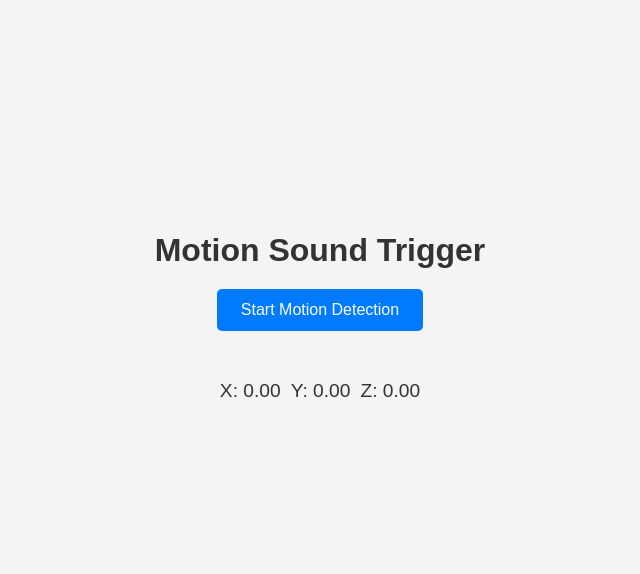
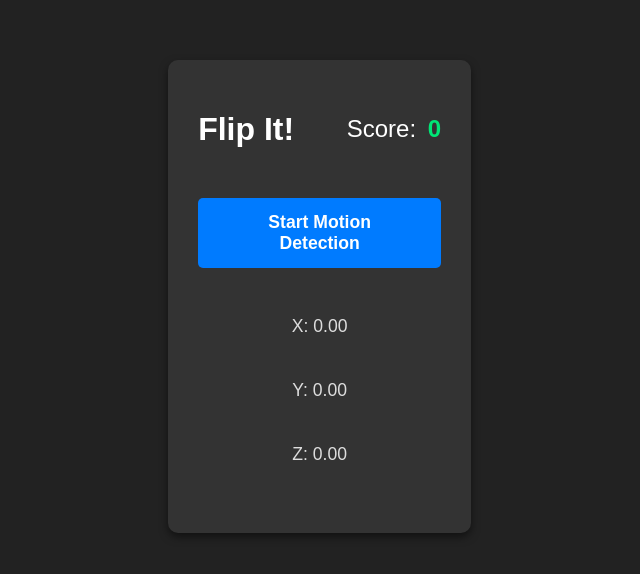
Before and after one commit to IsherfG/phone-tricks, a React (Vite) app: page / in a window 1280 px wide. Shown: the part 104-678 px from the top of the page, without its empty margins (320-960 px from the left). Built offline with nearby package versions, Linux system fonts and the light colour scheme; no server answers.

Commit message:
Updated UI

```diff
--- a/src/App.css
+++ b/src/App.css
@@ -1,53 +1,91 @@
 body {
   margin: 0;
-  font-family: sans-serif;
-  background-color: #f4f4f4;
-  color: #333;
+  font-family: 'Arial', sans-serif;
+  background-color: #222; /* Dark background */
+  color: #fff; /* Light text */
+  display: flex;
+  justify-content: center;
+  align-items: center;
+  min-height: 100vh;
 }
 
 .app-container {
-    display: flex;
-    flex-direction: column;
-    justify-content: center;
-    align-items: center;
-    height: 100vh;
+  background-color: #333; /* Darker container background */
+  border-radius: 10px;
+  padding: 30px;
   text-align: center;
-    padding: 20px;
+  box-shadow: 0 4px 8px rgba(0, 0, 0, 0.5);
+  width: 80%; /* Adjust as needed */
+  max-width: 600px;
 }
 
 
 h1 {
 margin-bottom: 20px;
+color: #fff;
 }
 
+.header {
+display: flex;
+justify-content: space-between;
+align-items: center;
+  margin-bottom: 20px;
+}
+.score-container {
+font-size: 1.5rem;
+color: #fff;
+}
+
+.score {
+  font-weight: bold;
+  color: #00e676;
+  margin-left: 5px;
+}
 .action-button {
-  padding: 12px 24px;
-  background-color: #007bff;
-  color: white;
+padding: 14px 28px;
 border: none;
 border-radius: 5px;
 cursor: pointer;
-  font-size: 1rem;
+font-size: 1.1rem;
 transition: background-color 0.3s ease;
-  margin-bottom: 10px;
+margin-bottom: 15px;
+  font-weight: bold;
+  margin: 10px 0;
 }
 
-.action-button:hover {
+.start-button {
+  background-color: #007bff; /* Blue */
+  color: white;
+}
+
+.start-button:hover {
 background-color: #0056b3;
 }
 
-.permission-denied {
-    color: red;
+.stop-button {
+  background-color: #dc3545; /* Red */
+  color: white;
 }
 
-.permission-prompt {
-  color: orange;
+.stop-button:hover {
+background-color: #b02a37;
 }
 
 .motion-data {
   margin-top: 20px;
-  font-size: 1.2rem;
+  font-size: 1.1rem;
   display: flex;
-  gap: 10px;
+  flex-direction: column;
+  gap: 8px;
   justify-content: center;
 }
+
+.motion-data p {
+  color: #ddd;
+}
+
+.last-flip {
+  margin-top: 20px;
+  font-size: 1.1rem;
+  color: #999;
+}
--- a/src/App.jsx
+++ b/src/App.jsx
@@ -19,12 +19,14 @@ function App() {
     const [browser, setBrowser] = useState('');
     const [permissionGranted, setPermissionGranted] = useState(false);
     const [isDeviceMotionSupported, setIsDeviceMotionSupported] = useState(false);
+    const [score, setScore] = useState(0);
+    const [lastFlipMagnitude, setLastFlipMagnitude] = useState(0); // store the magnitude of last flip
 
     useEffect(() => {
         // Check if DeviceMotionEvent is supported
-        if (typeof DeviceMotionEvent !== 'undefined' && typeof DeviceMotionEvent.requestPermission === 'function') {
-            setIsDeviceMotionSupported(true);
-        }
+        setIsDeviceMotionSupported(
+            typeof DeviceMotionEvent !== 'undefined' && typeof DeviceMotionEvent.requestPermission === 'function'
+        );
 
         // Get the browser info
         const userAgent = navigator.userAgent;
@@ -56,6 +58,7 @@ function App() {
         if (browser === 'chrome' && isDeviceMotionSupported) {
             try {
                 const permissionStatus = await DeviceMotionEvent.requestPermission();
+                console.log("Permission Status:", permissionStatus);
                 if (permissionStatus === 'granted') {
                     setPermissionGranted(true);
                     setIsMotionActive(true);
@@ -64,6 +67,7 @@ function App() {
                 }
             } catch (error) {
                 console.error('Error requesting motion permission:', error);
+                alert('Error requesting motion permission. See console for details.');
             }
         } else if (browser === 'firefox') {
             setIsMotionActive(true);
@@ -75,7 +79,10 @@ function App() {
     const handleStop = () => {
         if (isPlaying) stop();
         setIsMotionActive(false);
+        setScore(0); // Reset score when stopping
+        setLastFlipMagnitude(0); // Reset lastFlipMagnitude
     };
+
 
     const handleDeviceMotion = (event) => {
         // get the acceleration data using fallback
@@ -94,8 +101,12 @@ function App() {
             return;
         }
 
-        // Log the raw data
-        console.log('Raw acceleration data: ', { x, y, z }, event);
+
+        if (browser === 'chrome') {
+            console.log("Chrome Motion Event:", event);
+            console.log("Chrome Acceleration:", event.acceleration);
+            console.log("Chrome Acceleration Including Gravity:", event.accelerationIncludingGravity);
+        }
 
         // If firefox we need to handle data differently
         if (browser === 'firefox' && event.accelerationIncludingGravity) {
@@ -120,14 +131,31 @@ function App() {
         const thresholdY = 10;
         const thresholdZ = 10;
 
+
+        const deltaX = (x - initialBias.x) - (previousAcceleration.x - initialBias.x);
+        const deltaY = (y - initialBias.y) - (previousAcceleration.y - initialBias.y);
+        const deltaZ = (z - initialBias.z) - (previousAcceleration.z - initialBias.z);
+
+
         const isFastMotion =
-            Math.abs((x - initialBias.x) - (previousAcceleration.x - initialBias.x)) > thresholdX ||
-            Math.abs((y - initialBias.y) - (previousAcceleration.y - initialBias.y)) > thresholdY ||
-            Math.abs((z - initialBias.z) - (previousAcceleration.z - initialBias.z)) > thresholdZ;
+            Math.abs(deltaX) > thresholdX ||
+            Math.abs(deltaY) > thresholdY ||
+            Math.abs(deltaZ) > thresholdZ;
+
 
         if (isFastMotion && !isFlipping) {
             motionRef.current = { ...motionRef.current, isFlipping: true };
             play();
+
+            // Calculate the magnitude of the flip
+             const magnitude = Math.sqrt(deltaX * deltaX + deltaY * deltaY + deltaZ * deltaZ);
+            setLastFlipMagnitude(magnitude);
+
+             // Add to score based on magnitude
+             const scoreIncrement = Math.round(magnitude); // Scale or round as needed
+            setScore(prevScore => prevScore + scoreIncrement);
+
+
             setTimeout(() => {
                 motionRef.current = { ...motionRef.current, isFlipping: false };
             }, 500);
@@ -139,21 +167,32 @@ function App() {
 
     return (
         <div className="app-container">
-            <h1>Motion Sound Trigger</h1>
+            <div className="header">
+                <h1>Flip It!</h1>
+                <div className="score-container">
+                    <span>Score: </span>
+                    <span className="score">{score}</span>
+                </div>
+            </div>
+
             {!isMotionActive ? (
-                <button onClick={handleStart} className="action-button">
+                <button onClick={handleStart} className="action-button start-button">
                     Start Motion Detection
                 </button>
             ) : (
-                <button onClick={handleStop} className="action-button">
+                <button onClick={handleStop} className="action-button stop-button">
                     Stop Motion Detection
                 </button>
             )}
-            <div className="motion-data">
+             <div className="motion-data">
                 <p>X: {motionData.x?.toFixed(2) ?? 0}</p>
                 <p>Y: {motionData.y?.toFixed(2) ?? 0}</p>
                 <p>Z: {motionData.z?.toFixed(2) ?? 0}</p>
             </div>
+        <div className="last-flip">
+             {lastFlipMagnitude > 0 && <p>Last Flip Magnitude: {lastFlipMagnitude.toFixed(2)}</p>}
+        </div>
+
         </div>
     );
 }
```
Lines whose indentation alone changed are shown as unchanged.
